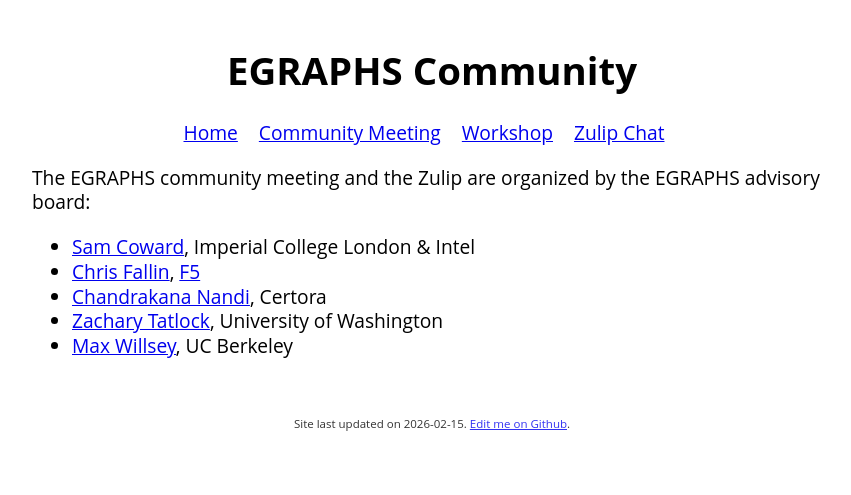
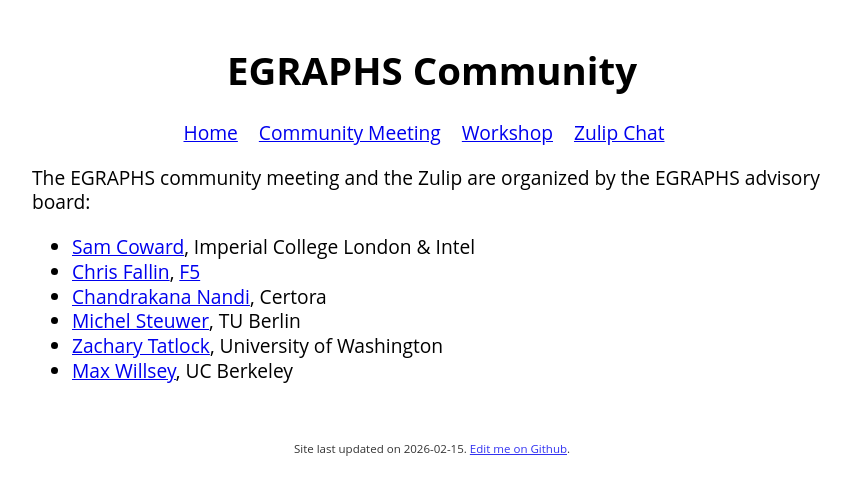
Before and after one commit to egraphs-community/egraphs-community.github.io, a Jekyll site: the page built from about/index.md, in a window 1280 px wide. Shown: the top 495 px of the page, without its empty margins (208-1059 px from the left). Built offline with Jekyll 4.4.1, drawn with Linux system fonts in a browser that asks for light colours.

Commit message:
Add Michel Steuwer to the about page

```diff
--- a/about/index.md
+++ b/about/index.md
@@ -8,5 +8,6 @@ The EGRAPHS community meeting and the Zulip are organized by the EGRAPHS advisor
 - [Sam Coward](https://samuelcoward.co.uk/), Imperial College London & Intel
 - [Chris Fallin](https://cfallin.org/), [F5](https://www.f5.com/)
 - [Chandrakana Nandi](http://cnandi.com/), Certora
+- [Michel Steuwer](https://michel.steuwer.info/), TU Berlin
 - [Zachary Tatlock](https://ztatlock.net/), University of Washington
 - [Max Willsey](https://mwillsey.com), UC Berkeley
```
